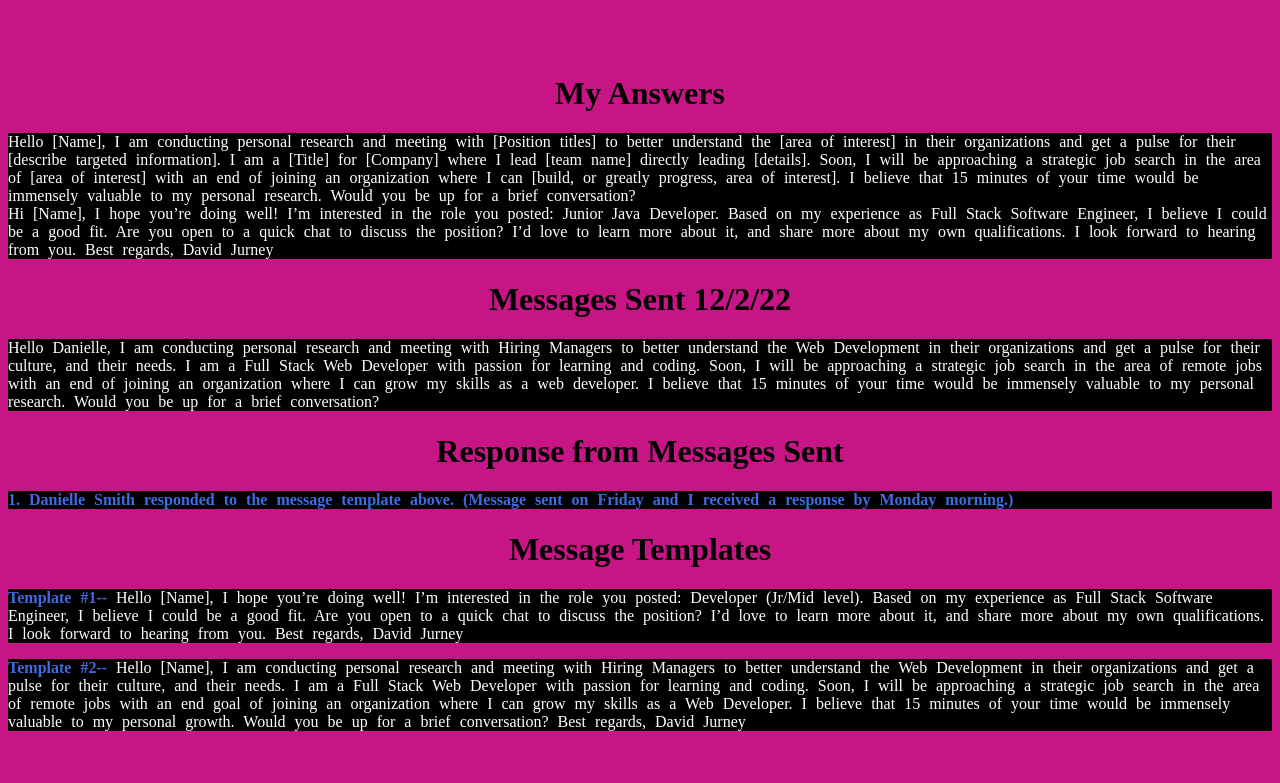
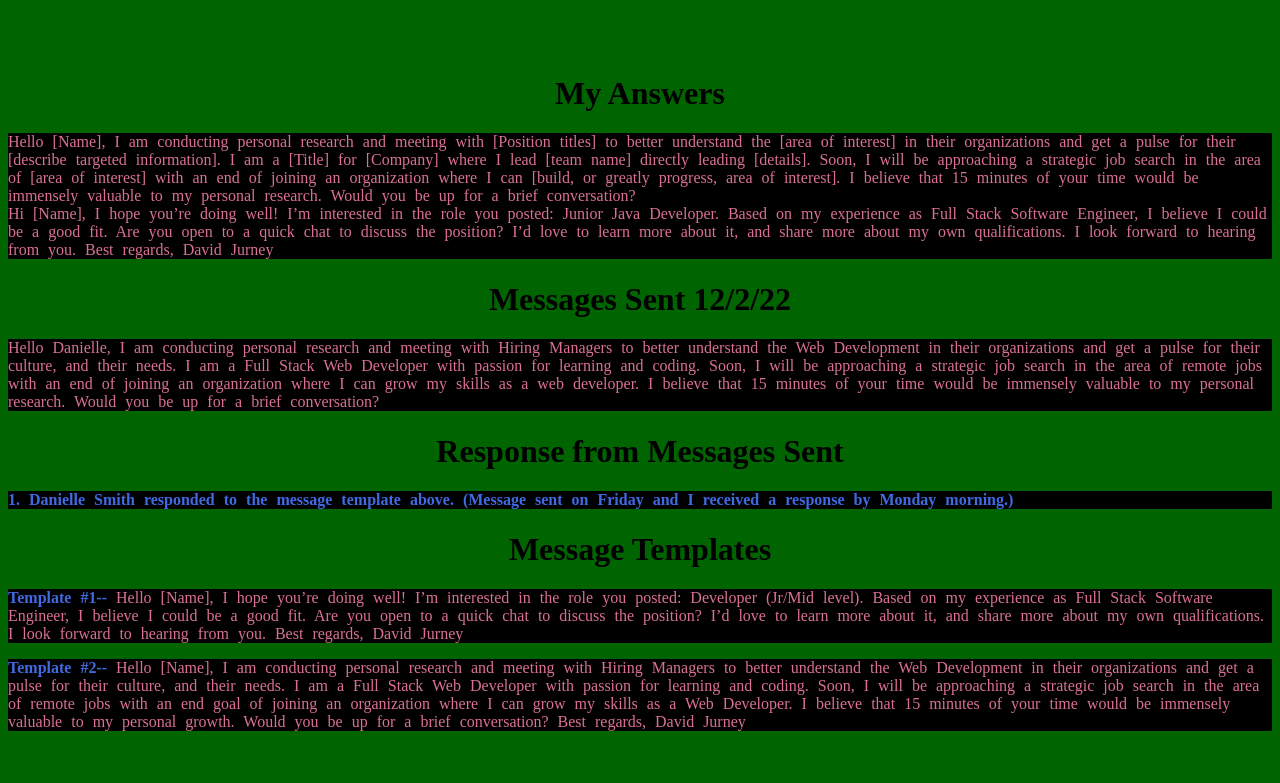
Before and after one commit to djjurney/JobHackersTemplates, a plain HTML site: page index.html in a window 1280 px wide. Shown: the part 442-1225 px from the top of the page. Drawn offline with Linux system fonts and the light colour scheme.

Commit message:
changed colors

```diff
--- a/index.html
+++ b/index.html
@@ -18,7 +18,7 @@
 </con>
 <h1><center>My Answers </center></h1>
 
-<p>
+<p onclick="">
     Hello [Name],
     I am conducting personal research and meeting with [Position titles] to better understand the [area of interest] in their organizations and get a pulse for their [describe targeted information].
     I am a [Title] for [Company] where I lead [team name] directly leading [details].
@@ -77,6 +77,7 @@ Hello [Name],
 <p>
 
 <container>
+    www.linkedin.com/in/david-jurney
 
 
 
@@ -112,12 +113,12 @@ Hello [Name], I am connecting with you as your profile shows me you have an amaz
         color: black;
     }
     p {
-        color: white;
+        color: palevioletred;
         background-color: black;
         word-spacing: 5px;
     }
     body {
-        background-color: mediumvioletred;
+        background-color: darkgreen;
     }
 strong {
     color: royalblue;
```
